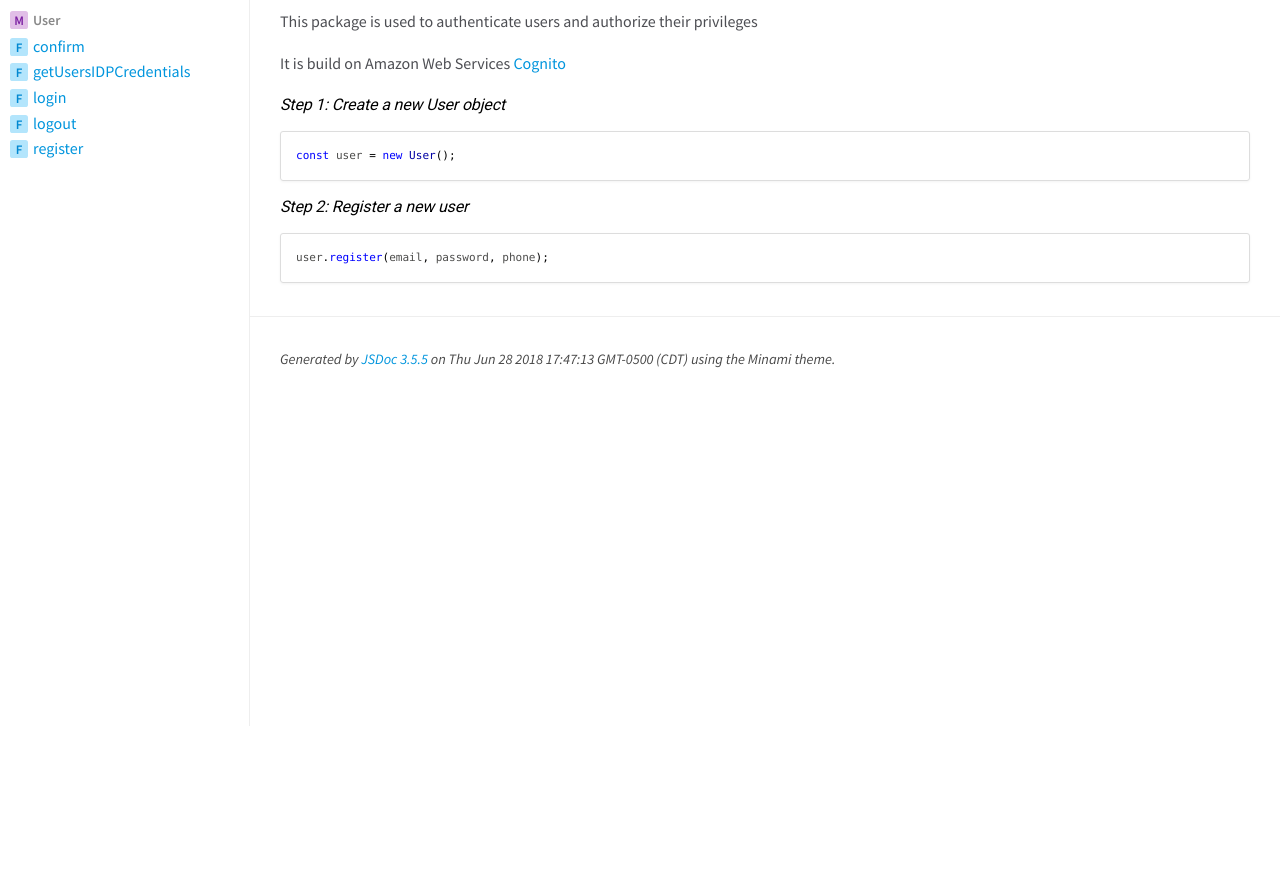
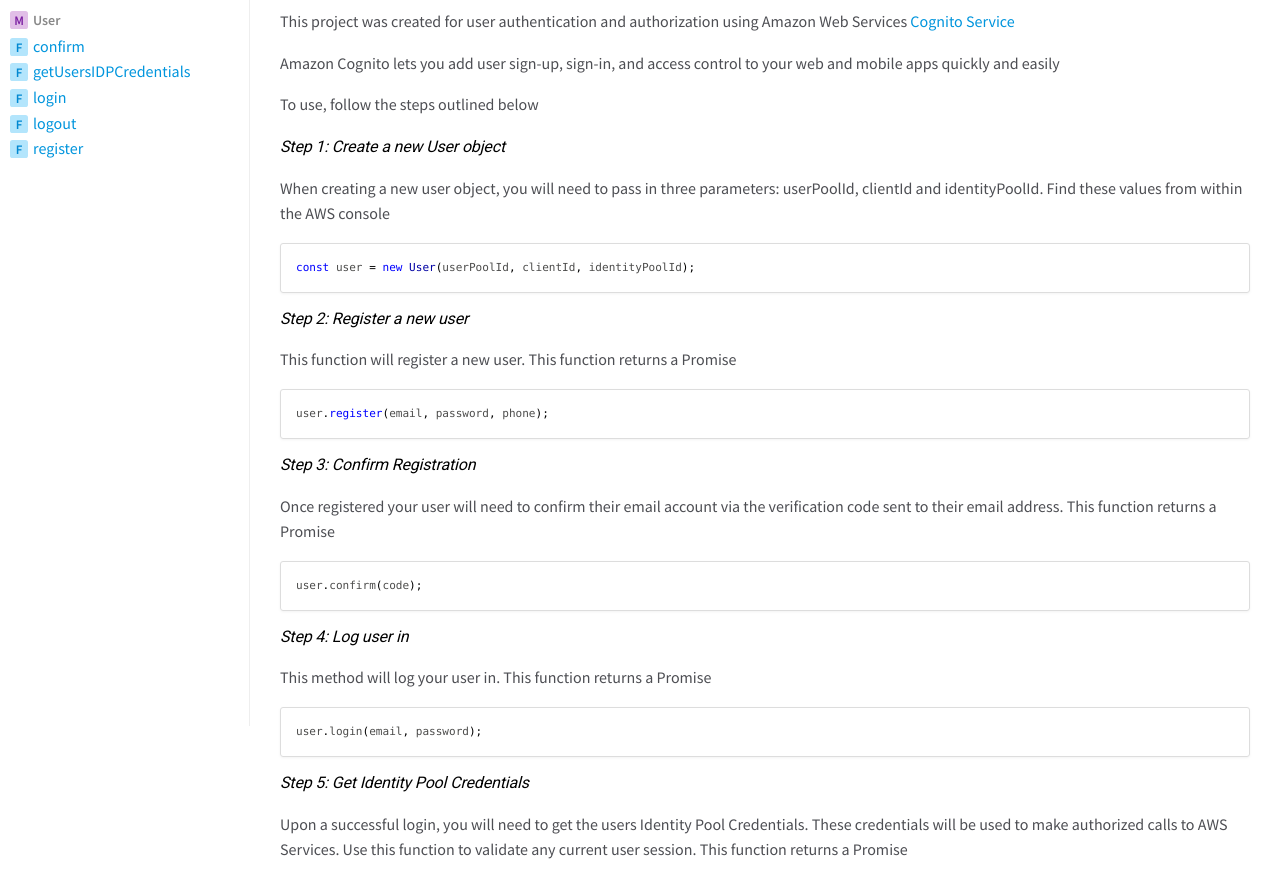
Before and after one commit to llovell/cognition, a website: page docs/index.html in a window 1280 px wide. Shown: the part 74-950 px from the top of the page. Before the commit the page ends 800 px from the top, so only its background shows below. Drawn offline with nearby package versions, Linux system fonts and the light colour scheme.

Commit message:
adjusted documentation

```diff
--- a/docs/index.html
+++ b/docs/index.html
@@ -48,9 +48,27 @@
 
 
     <section class="readme">
-        <article><h1>Cognition</h1><p>This package is used to authenticate users and authorize their privileges</p>
-<p>It is build on Amazon Web Services <a href="https://aws.amazon.com/cognito/">Cognito</a></p>
-<h6>Step 1: Create a new User object</h6><pre class="prettyprint source lang-javascript"><code>const user = new User();</code></pre><h6>Step 2: Register a new user</h6><pre class="prettyprint source lang-javascript"><code>user.register(email, password, phone);</code></pre></article>
+        <article><h1>Cognition</h1><p>This project was created for user authentication and authorization using
+Amazon Web Services <a href="https://aws.amazon.com/cognito/">Cognito Service</a></p>
+<p>Amazon Cognito lets you add user sign-up, sign-in, and
+access control to your web and mobile apps quickly and easily</p>
+<p>To use, follow the steps outlined below</p>
+<h6>Step 1: Create a new User object</h6><p>When creating a new user object, you will need to pass in
+three parameters: userPoolId, clientId and identityPoolId.
+Find these values from within the AWS console</p>
+<pre class="prettyprint source lang-javascript"><code>const user = new User(userPoolId, clientId, identityPoolId);</code></pre><h6>Step 2: Register a new user</h6><p>This function will register a new user. This function returns
+a Promise</p>
+<pre class="prettyprint source lang-javascript"><code>user.register(email, password, phone);</code></pre><h6>Step 3: Confirm Registration</h6><p>Once registered your user will need to confirm their email
+account via the verification code sent to their email address.
+This function returns a Promise</p>
+<pre class="prettyprint source lang-javascript"><code>user.confirm(code);</code></pre><h6>Step 4: Log user in</h6><p>This method will log your user in. This function returns
+a Promise</p>
+<pre class="prettyprint source lang-javascript"><code>user.login(email, password);</code></pre><h6>Step 5: Get Identity Pool Credentials</h6><p>Upon a successful login, you will need to get the users
+Identity Pool Credentials. These credentials will be used
+to make authorized calls to AWS Services. Use this function
+to validate any current user session. This function returns
+a Promise</p>
+<pre class="prettyprint source lang-javascript"><code>user.getUsersIDPCredentials();</code></pre></article>
     </section>
 
 
@@ -63,7 +81,7 @@
 <br class="clear">
 
 <footer>
-    Generated by <a href="https://github.com/jsdoc3/jsdoc">JSDoc 3.5.5</a> on Thu Jun 28 2018 17:47:13 GMT-0500 (CDT) using the Minami theme.
+    Generated by <a href="https://github.com/jsdoc3/jsdoc">JSDoc 3.5.5</a> on Thu Jun 28 2018 22:40:08 GMT-0500 (CDT) using the Minami theme.
 </footer>
 
 <script>prettyPrint();</script>
```
Also changed, not shown: docs/module-User.html (+1 -1 lines), README.md.
